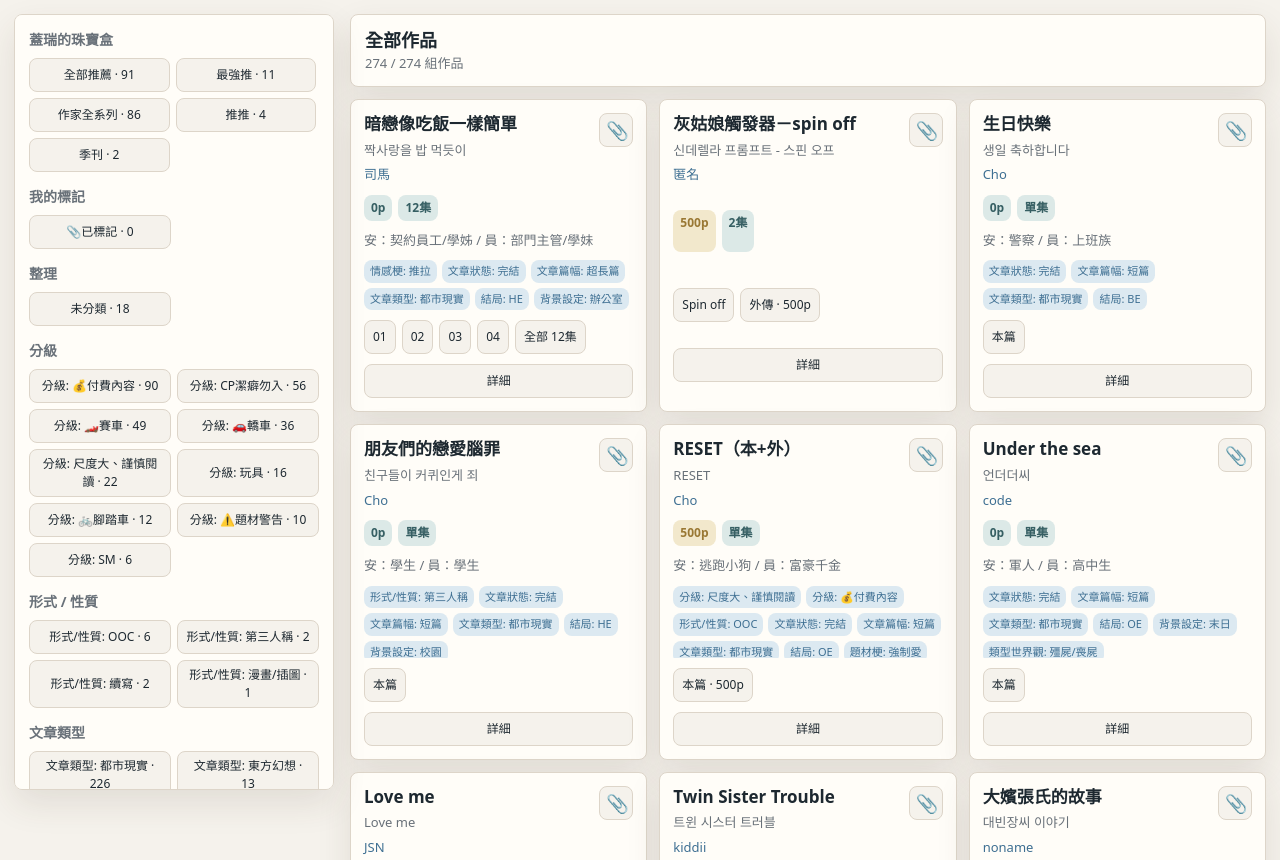
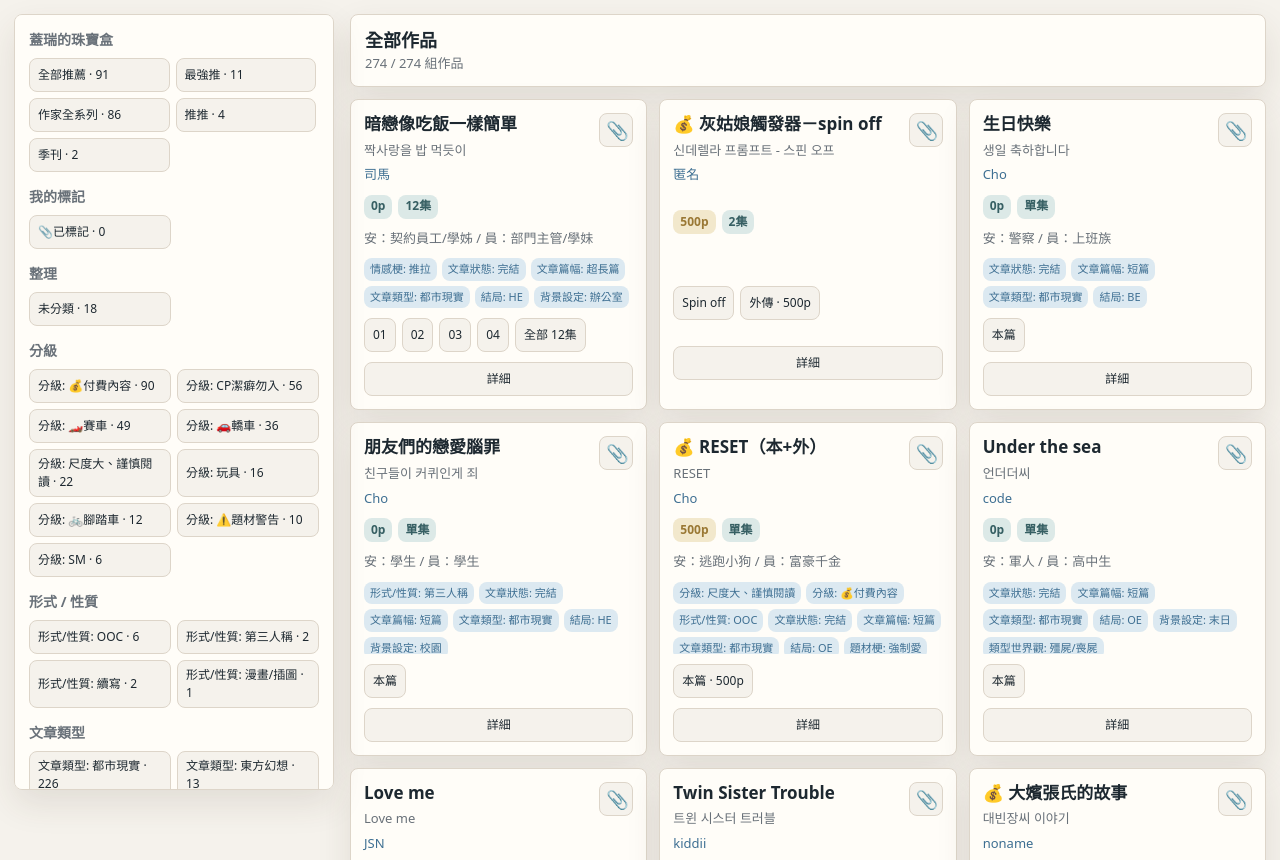
Before and after one commit to garygary85535/Destiny-Gate, a plain HTML site: page index.html in a window 1280 px wide. Shown: the part 233-1093 px from the top of the page. Drawn offline with Linux system fonts and the light colour scheme.

Commit message:
Polish card badges and paid titles

```diff
--- a/index.html
+++ b/index.html
@@ -165,6 +165,7 @@
       min-height: 34px;
       white-space: normal;
       overflow-wrap: anywhere;
+      text-align: left;
     }
 
     .scroll-chips {
@@ -304,6 +305,8 @@
       display: flex;
       flex-wrap: wrap;
       gap: 6px;
+      align-items: flex-start;
+      align-content: flex-start;
     }
 
     .badge {
@@ -313,6 +316,11 @@
       background: var(--gate-soft);
       color: var(--gate);
       font-weight: 700;
+      display: inline-flex;
+      align-items: center;
+      align-self: flex-start;
+      min-height: 24px;
+      line-height: 1.2;
     }
 
     .badge.price {
@@ -1206,7 +1214,7 @@
           <article class="card">
             <div class="card-head">
               <div class="card-title-wrap">
-                <h3 class="title">${escapeHtml(work.zh)}</h3>
+                <h3 class="title">${work.purchase === "是" ? "💰 " : ""}${escapeHtml(work.zh)}</h3>
                 <div class="ko">${escapeHtml(work.ko)}</div>
                 <button class="author" type="button" data-author="${escapeHtml(work.author)}">${escapeHtml(work.author || "未填作者")}</button>
               </div>
```
